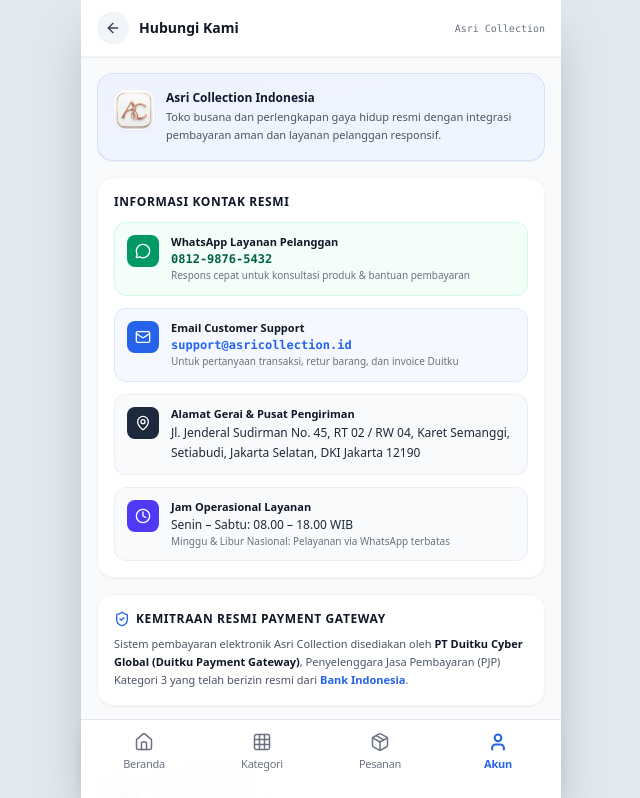
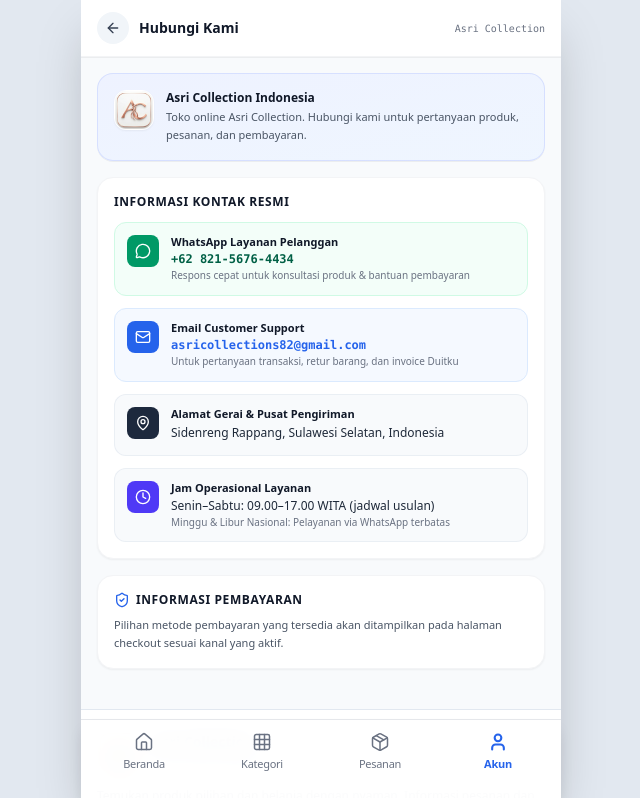
Before and after one commit to alfazarqom/asricollectionapps, a React (Vite) app: page /contact in a window 1280 px wide. Shown: the top 798 px of the page, without its empty margins (319-959 px from the left). Built offline with nearby package versions, Linux system fonts and the light colour scheme; no server answers.

Commit message:
Sync contact page with verified store contact details

```diff
--- a/src/pages/ContactPage.tsx
+++ b/src/pages/ContactPage.tsx
@@ -36,7 +36,7 @@
             <div>
               <h2 className="text-xs font-bold text-gray-900">Asri Collection Indonesia</h2>
               <p className="text-[11px] text-gray-600 mt-0.5 leading-relaxed">
-                Toko busana dan perlengkapan gaya hidup resmi dengan integrasi pembayaran aman dan layanan pelanggan responsif.
+                Toko online Asri Collection. Hubungi kami untuk pertanyaan produk, pesanan, dan pembayaran.
               </p>
             </div>
           </div>
@@ -56,7 +56,7 @@
               </div>
               <div className="flex-1 min-w-0">
                 <p className="text-[11px] font-bold text-gray-900">WhatsApp Layanan Pelanggan</p>
-                <p className="text-xs font-mono font-bold text-emerald-800 mt-0.5">0812-9876-5432</p>
+                <p className="text-xs font-mono font-bold text-emerald-800 mt-0.5">+62 821-5676-4434</p>
                 <p className="text-[10px] text-gray-500 mt-0.5">Respons cepat untuk konsultasi produk &amp; bantuan pembayaran</p>
               </div>
             </div>
@@ -68,7 +68,7 @@
               </div>
               <div className="flex-1 min-w-0">
                 <p className="text-[11px] font-bold text-gray-900">Email Customer Support</p>
-                <p className="text-xs font-mono font-bold text-[#2563EB] mt-0.5">support@asricollection.id</p>
+                <p className="text-xs font-mono font-bold text-[#2563EB] mt-0.5">asricollections82@gmail.com</p>
                 <p className="text-[10px] text-gray-500 mt-0.5">Untuk pertanyaan transaksi, retur barang, dan invoice Duitku</p>
               </div>
             </div>
@@ -81,7 +81,7 @@
               <div className="flex-1 min-w-0">
                 <p className="text-[11px] font-bold text-gray-900">Alamat Gerai &amp; Pusat Pengiriman</p>
                 <p className="text-xs text-gray-800 mt-0.5 leading-relaxed">
-                  Jl. Jenderal Sudirman No. 45, RT 02 / RW 04, Karet Semanggi, Setiabudi, Jakarta Selatan, DKI Jakarta 12190
+                  Sidenreng Rappang, Sulawesi Selatan, Indonesia
                 </p>
               </div>
             </div>
@@ -94,7 +94,7 @@
               <div className="flex-1 min-w-0">
                 <p className="text-[11px] font-bold text-gray-900">Jam Operasional Layanan</p>
                 <p className="text-xs text-gray-800 mt-0.5">
-                  Senin – Sabtu: 08.00 – 18.00 WIB
+                  Senin–Sabtu: 09.00–17.00 WITA (jadwal usulan)
                 </p>
                 <p className="text-[10px] text-gray-500 mt-0.5">Minggu &amp; Libur Nasional: Pelayanan via WhatsApp terbatas</p>
               </div>
@@ -106,10 +106,10 @@
         <div className="bg-white rounded-2xl p-4 border border-gray-100 shadow-xs space-y-2">
           <h3 className="text-xs font-bold text-gray-900 uppercase tracking-wider flex items-center gap-1.5">
             <ShieldCheck className="w-4 h-4 text-[#2563EB]" />
-            Kemitraan Resmi Payment Gateway
+            Informasi Pembayaran
           </h3>
           <p className="text-[11px] text-gray-600 leading-relaxed">
-            Sistem pembayaran elektronik Asri Collection disediakan oleh <strong className="text-gray-900">PT Duitku Cyber Global (Duitku Payment Gateway)</strong>, Penyelenggara Jasa Pembayaran (PJP) Kategori 3 yang telah berizin resmi dari <strong className="text-[#2563EB]">Bank Indonesia</strong>.
+            Pilihan metode pembayaran yang tersedia akan ditampilkan pada halaman checkout sesuai kanal yang aktif.
           </p>
         </div>
       </div>
```
